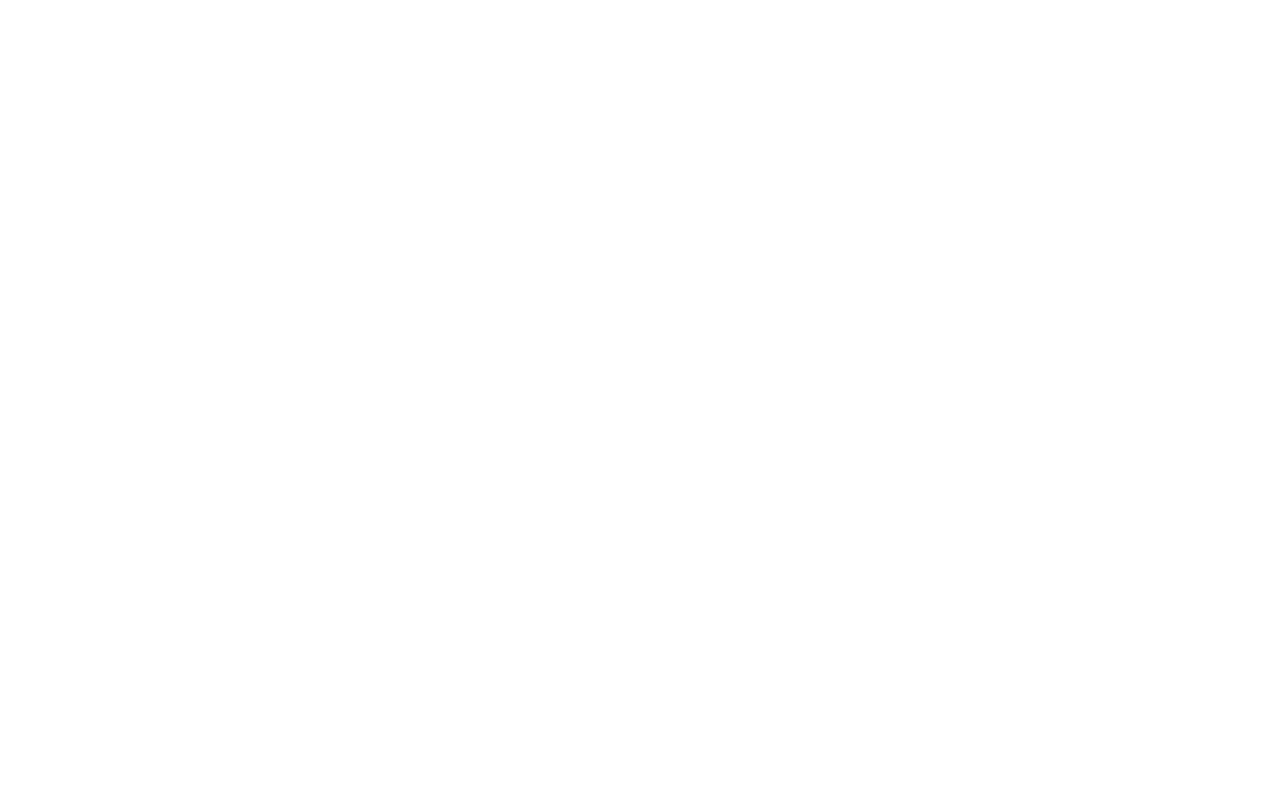
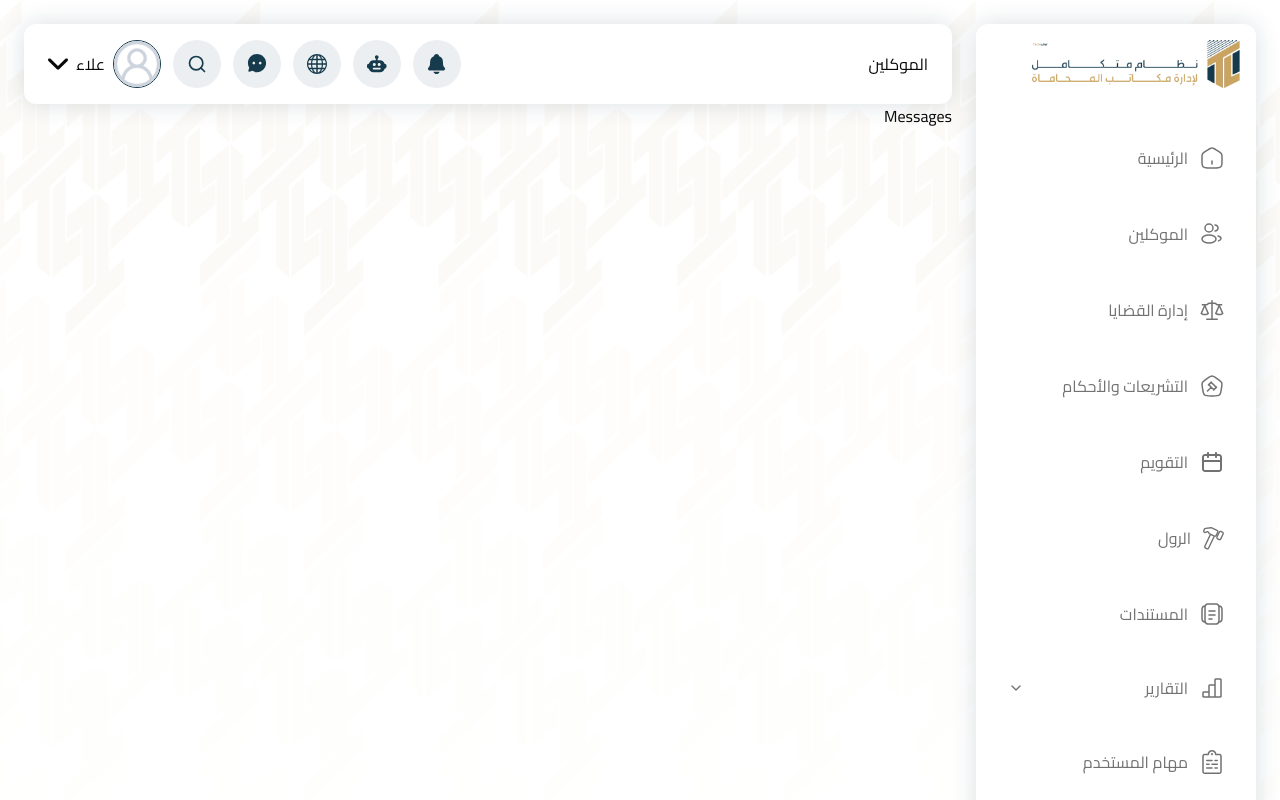
Before and after one commit to aWalid2/lawyer-front, a React (Vite) app: page /dashboard/messages in a window 1280 px wide. Before the commit this address had no page. Shown: the top 800 px of the page. Built offline with nearby package versions, Linux system fonts and the light colour scheme.

Commit message:
add routes

```diff
--- a/src/App.tsx
+++ b/src/App.tsx
@@ -1,6 +1,12 @@
 // export default App;
 import { Route, Routes } from "react-router-dom";
 import DashboardLayout from "./layouts/DashboardLayout";
+
+//Header routes
+import Notifications from "./pages/dashboard/Notifications";
+import ChatBot from "./pages/dashboard/ChatBot";
+import Messages from "./pages/dashboard/Messages";
+import Profile from "./pages/dashboard/Profile";
 
 // Main pages
 import DashboardHome from "./pages/dashboard/DashboardHome";
@@ -38,6 +44,12 @@
   return (
     <Routes>
       <Route path="/dashboard" element={<DashboardLayout />}>
+        {/* Header routes */}
+        <Route path="notifications" element={<Notifications />} />
+        <Route path="chat-bot" element={<ChatBot />} />
+        <Route path="messages" element={<Messages />} />
+        <Route path="profile" element={<Profile />} />
+
         {/* Dashboard Home */}
         <Route index element={<DashboardHome />} />
 
--- a/src/components/shared/Header/components/NavbarHeader.tsx
+++ b/src/components/shared/Header/components/NavbarHeader.tsx
@@ -30,25 +30,25 @@
               <AlertIcon className="h-3 w-3 sm:h-5 sm:w-5" />
             </Link>
             <Link
-              to={"notifications"}
+              to={"chat-bot"}
               className="text-secondary h-6 w-6 sm:h-12 sm:w-12 bg-secondary/8 flex justify-center items-center rounded-full hover:bg-secondary  hover:text-white transition"
             >
               <ChatBotIcon className="h-3 w-3 sm:h-5 sm:w-5" />
             </Link>
             <Link
-              to={"notifications"}
+              to={"#"}
               className="text-secondary h-6 w-6 sm:h-12 sm:w-12 bg-secondary/8 flex justify-center items-center rounded-full hover:bg-secondary  hover:text-white transition"
             >
               <LangIcon className="h-3 w-3 sm:h-5 sm:w-5" />
             </Link>
             <Link
-              to={"notifications"}
+              to={"messages"}
               className="text-secondary h-6 w-6 sm:h-12 sm:w-12 bg-secondary/8 flex justify-center items-center rounded-full hover:bg-secondary  hover:text-white transition"
             >
               <MessagesIcon className="h-3 w-3 sm:h-5 sm:w-5" />
             </Link>
             <Link
-              to={"notifications"}
+              to={"legislation-rulings"}
               className="text-secondary h-6 w-6 sm:h-12 sm:w-12 bg-secondary/8 flex justify-center items-center rounded-full hover:bg-secondary  hover:text-white transition"
             >
               <SearchIcon className="h-3 w-3 sm:h-5 sm:w-5" />
--- /dev/null
+++ b/src/pages/dashboard/ChatBot.tsx
@@ -0,0 +1,7 @@
+import React from "react";
+
+const ChatBot = () => {
+  return <div>chat bot</div>;
+};
+
+export default ChatBot;
--- /dev/null
+++ b/src/pages/dashboard/Messages.tsx
@@ -0,0 +1,7 @@
+import React from "react";
+
+const Messages = () => {
+  return <div>Messages</div>;
+};
+
+export default Messages;
--- /dev/null
+++ b/src/pages/dashboard/Notifications.tsx
@@ -0,0 +1,7 @@
+import React from "react";
+
+const Notifications = () => {
+  return <div>Notifications</div>;
+};
+
+export default Notifications;
--- /dev/null
+++ b/src/pages/dashboard/Profile.tsx
@@ -0,0 +1,7 @@
+import React from "react";
+
+const Profile = () => {
+  return <div>Profile</div>;
+};
+
+export default Profile;
```
